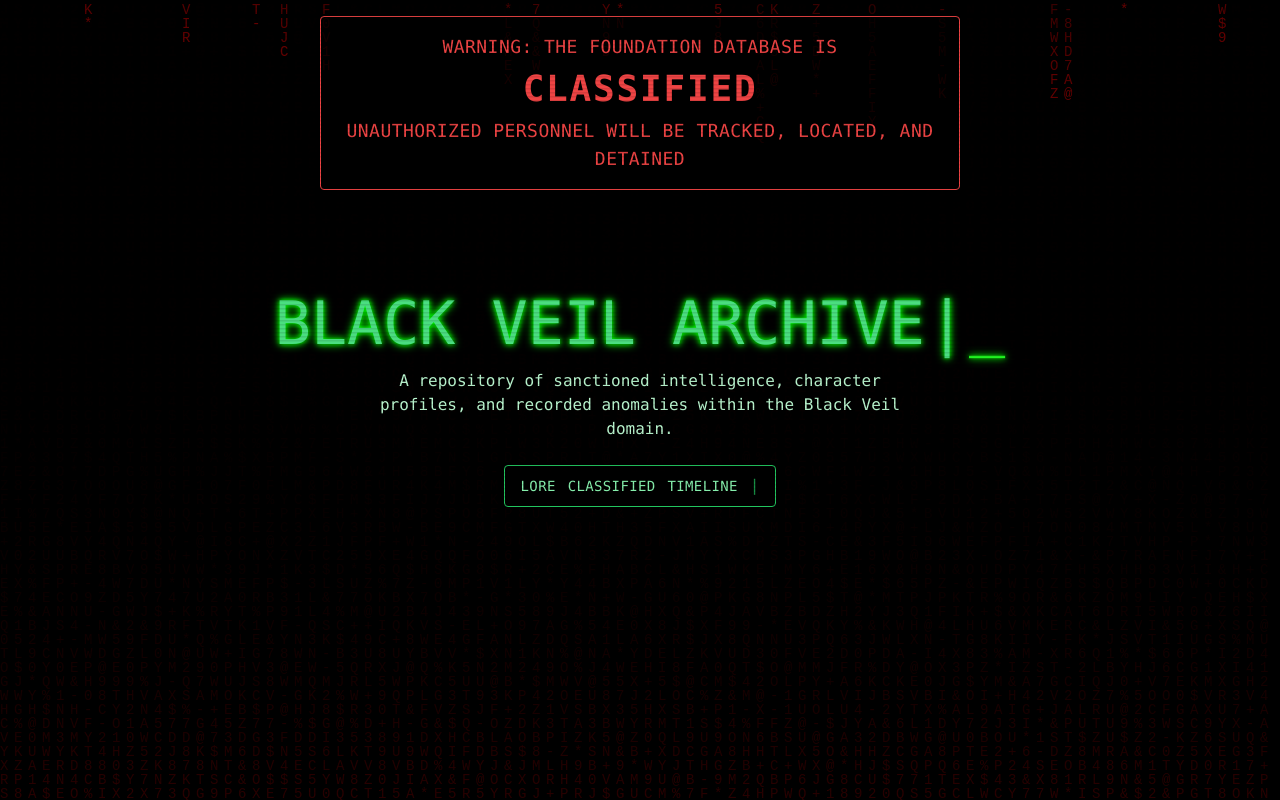
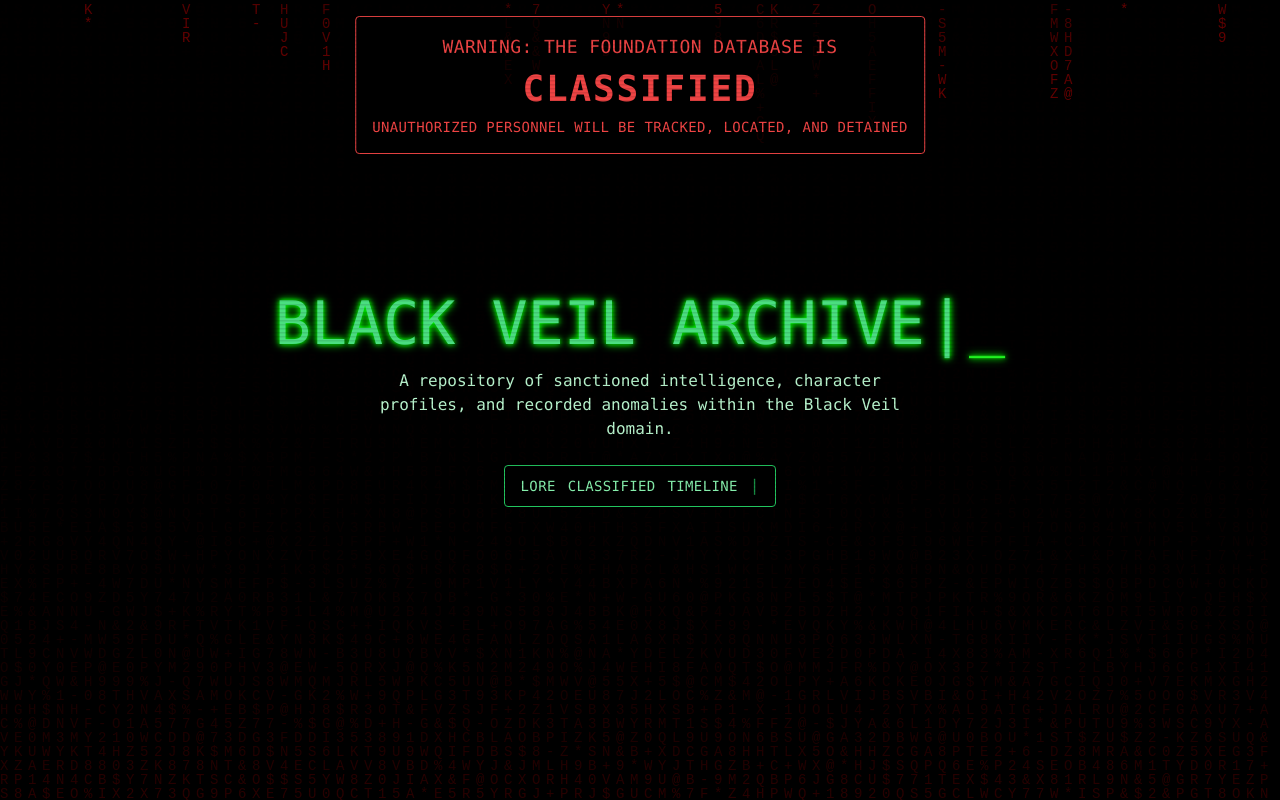
Before and after one commit to I-Am-Fox/BV-Foundation-Core, a Next.js app: page / in a window 1280 px wide. Built offline with nearby package versions, Linux system fonts and the light colour scheme.

Commit message:
Fixed deployment issues with ESLint

```diff
--- a/pages/index.tsx
+++ b/pages/index.tsx
@@ -5,17 +5,38 @@ import ConsoleTitle from '../components/ConsoleTitle';
 const Home: React.FC = () => {
     return (
         <div className="relative min-h-screen bg-black text-white overflow-hidden scanlines">
-            <header className="absolute top-0 left-1/2 transform -translate-x-1/2 mt-4 p-4 border border-red-500 bg-black/80 text-center z-20 rounded shadow-lg">
-                <p className="text-red-500 text-sm md:text-lg uppercase tracking-wide">
-                    WARNING: THE FOUNDATION DATABASE IS
-                </p>
-                <p className="text-red-500 text-2xl md:text-4xl font-bold uppercase tracking-wider mt-2">
+            <header
+                aria-label='Warning: classified database'
+                className='
+    absolute
+    top-0
+    left-1/2
+    transform
+    -translate-x-1/2
+    mt-4
+    p-4
+    border
+    border-red-500
+    bg-black/80
+    text-center
+    z-20
+    rounded
+    shadow-lg
+  '
+            >
+                <h1 className='text-red-500 text-sm md:text-lg uppercase tracking-wide'>
+                    WARNING: THE FOUNDATION
+                    DATABASE IS
+                </h1>
+                <h2 className='text-red-500 text-2xl md:text-4xl font-bold uppercase tracking-wider mt-2'>
                     CLASSIFIED
-                </p>
-                <p className="text-red-500 text-sm md:text-lg uppercase tracking-wide mt-2">
-                    UNAUTHORIZED PERSONNEL WILL BE TRACKED, LOCATED, AND DETAINED
+                </h2>
+                <p className='text-red-500 text-xs md:text-sm uppercase tracking-wide mt-2'>
+                    Unauthorized personnel will be tracked,
+                    located, and detained
                 </p>
             </header>
+
             <MatrixRain />
             <main className="min-h-screen w-full flex flex-col items-center justify-center px-4 py-10 text-center relative z-10">
                 <ConsoleTitle
```
